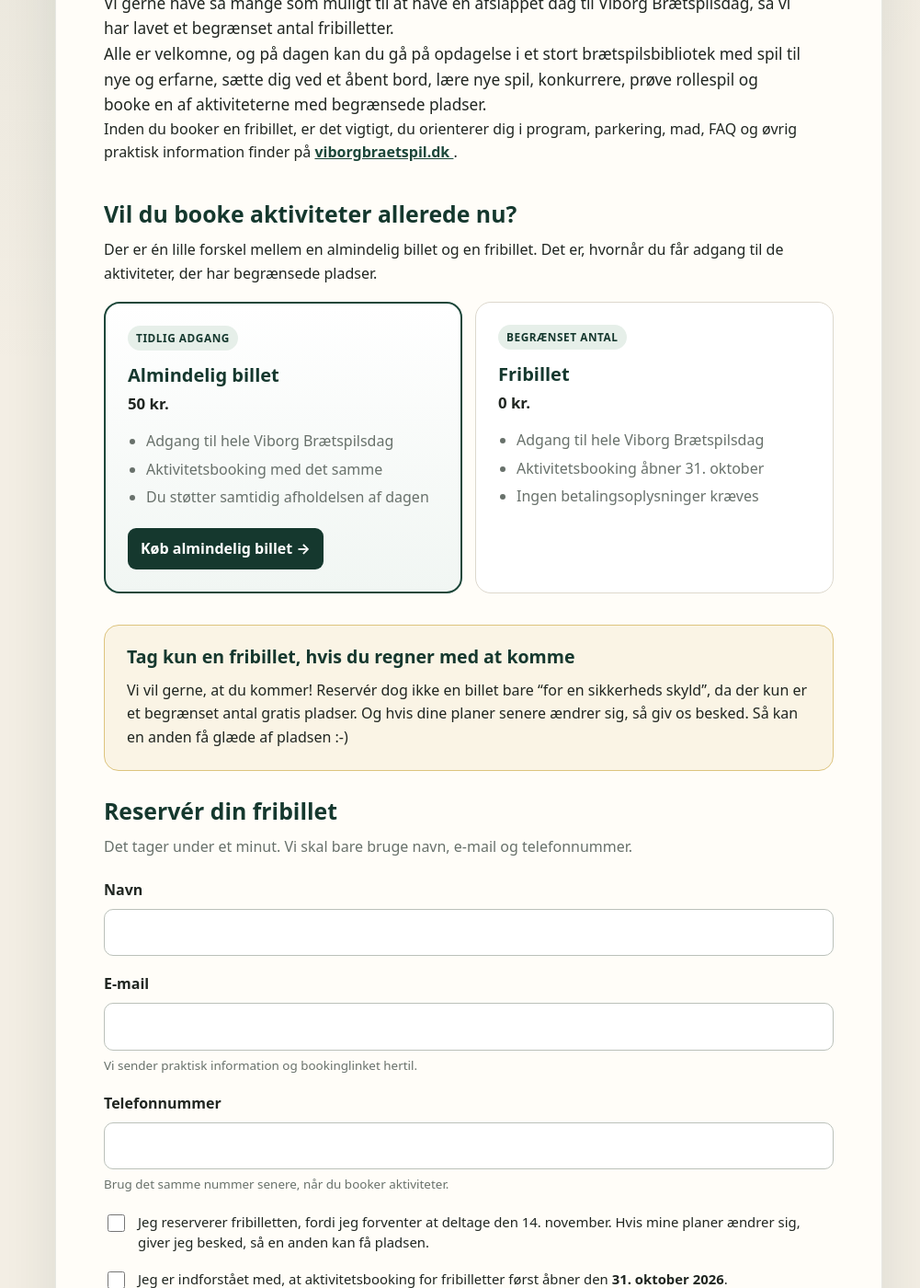
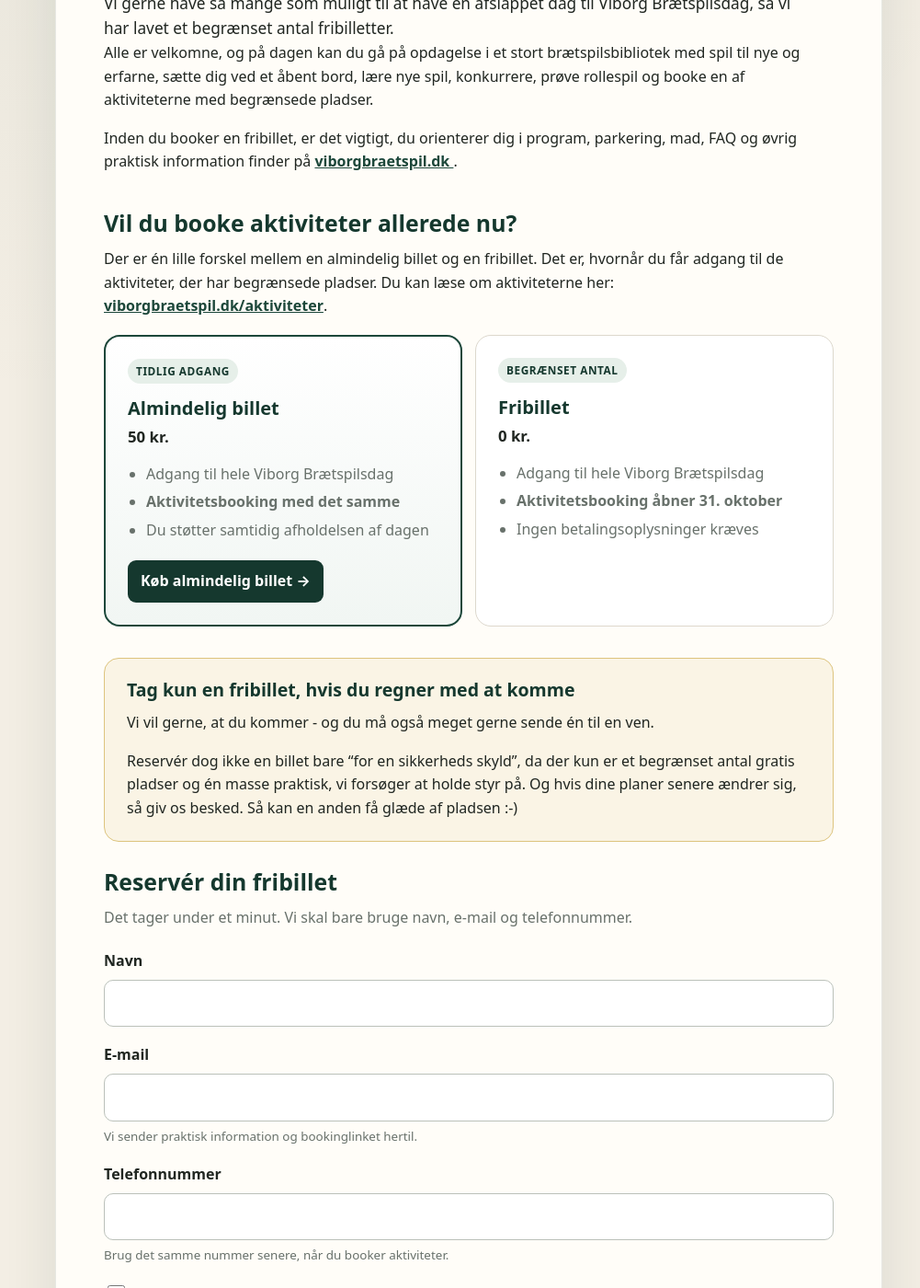
Before and after one commit to Andrejao/spilex, a Jekyll site: the page built from fribillet2.html, in a window 1280 px wide and 1400 px high, scrolled down 1018 px. Shown: the whole window at 92% size, without its empty margins (130-1131 px from the left). Built offline with Jekyll 4.4.1, drawn with Linux system fonts in a browser that asks for light colours.

Commit message:
Update fribillet2.html

```diff
--- a/fribillet2.html
+++ b/fribillet2.html
@@ -1503,12 +1503,12 @@
       <p class="intro">
 
         Vi gerne have så mange som muligt til at have en afslappet dag til Viborg Brætspilsdag, så vi har lavet et begrænset antal fribilletter.
-        <br>
-        Alle er velkomne, og på dagen kan du gå på opdagelse i et stort
+      </p>
+     <p>
+      Alle er velkomne, og på dagen kan du gå på opdagelse i et stort
         brætspilsbibliotek med spil til nye og erfarne, sætte dig ved et åbent bord,
         lære nye spil, konkurrere, prøve rollespil og
         booke en af aktiviteterne med begrænsede pladser.
-<br>
       </p>
      <p>
 
@@ -1519,7 +1519,7 @@
           viborgbraetspil.dk
         </a>.
 
-
+  </p>
 
       <!-- =================================================
            NORMAL BILLET VS. FRIBILLET
@@ -1534,7 +1534,7 @@
 
         Der er én lille forskel mellem en almindelig billet og
         en fribillet. Det er, hvornår du får adgang til de
-        aktiviteter, der har begrænsede pladser.
+        aktiviteter, der har begrænsede pladser. Du kan læse om aktiviteterne her: <a href="https://viborgbraetspil.dk/aktiviteter.html">viborgbraetspil.dk/aktiviteter</a>.
 
       </p>
 
@@ -1563,7 +1563,7 @@
             </li>
 
             <li>
-              <b></b>Aktivitetsbooking med det samme</b>
+              <b>Aktivitetsbooking med det samme</b>
             </li>
 
             <li>
@@ -1605,7 +1605,7 @@
             </li>
 
             <li>
-              <b></b>Aktivitetsbooking åbner 31. oktober</b>
+              <b>Aktivitetsbooking åbner 31. oktober</b>
             </li>
 
             <li>
@@ -1630,10 +1630,12 @@
 
         <p>
 
-          Vi vil gerne, at du kommer!
-
+          Vi vil gerne, at du kommer - og du må også meget gerne sende én til en ven.
+        </p>
+
+        <p>
           Reservér dog ikke en billet bare
-          “for en sikkerheds skyld”, da der kun er et begrænset antal gratis pladser.
+          “for en sikkerheds skyld”, da der kun er et begrænset antal gratis pladser og én masse praktisk, vi forsøger at holde styr på.
 
           Og hvis dine planer senere ændrer sig, så giv os
           besked. Så kan en anden få glæde af pladsen :-)
```
